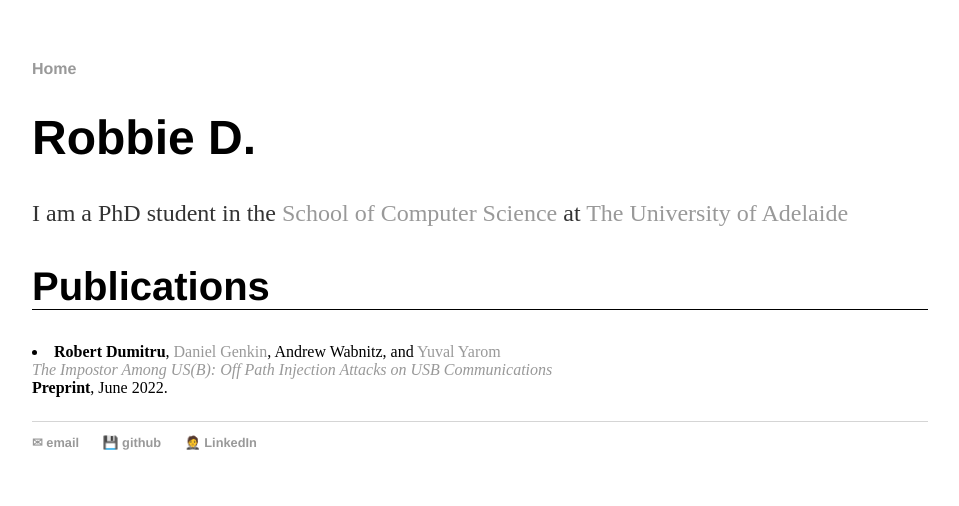
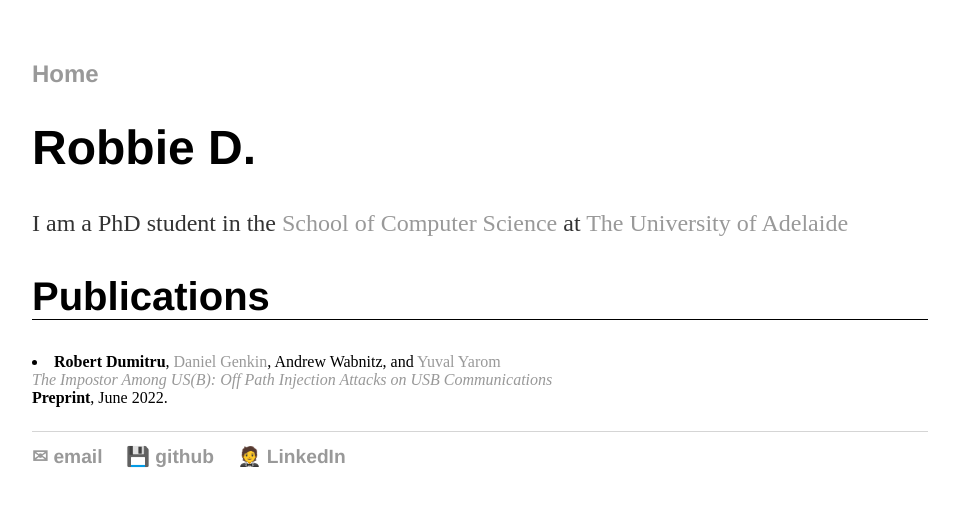
Before and after one commit to RobbieDumitru/RobbieDumitru.github.io, a plain HTML site: page index.html in a window 1280 px wide. Shown: the whole page, without its empty margins (160-1119 px from the left). Drawn offline with Linux system fonts and the light colour scheme.

Commit message:
list font

```diff
--- a/css/main.css
+++ b/css/main.css
@@ -11,6 +11,9 @@ nav ul, footer ul {
 nav ul li, footer ul li {
     display: inline;
     margin-right: 20px;
+}
+ul li {
+    font-size:1.5em;
 }
 a {
     text-decoration: none;
```
